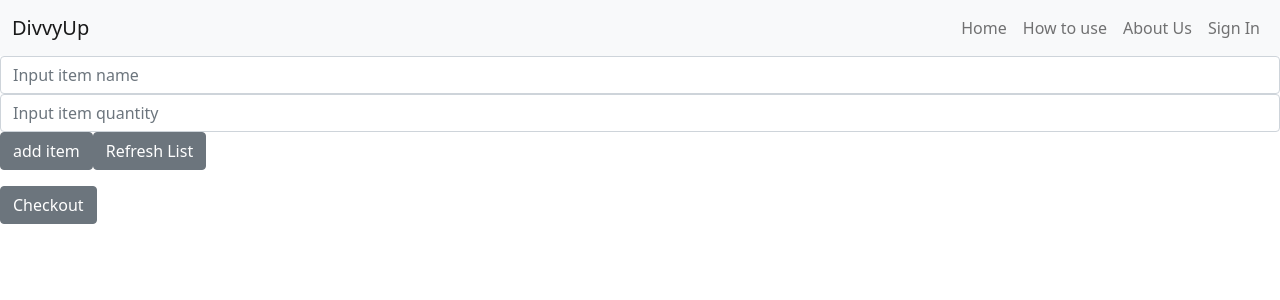
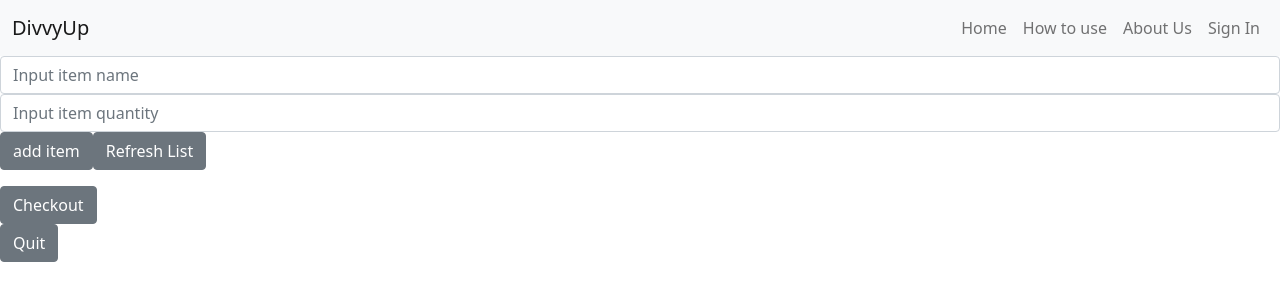
Before and after one commit to JJosan/front-end-for-final, a React (Create React App) app: page /shoppingpage in a window 1280 px wide. Shown: the top 300 px of the page. Built offline with nearby package versions, Linux system fonts and the light colour scheme; no server answers.

Commit message:
broken code

```diff
--- a/src/Components/MainPage/MainPage.js
+++ b/src/Components/MainPage/MainPage.js
@@ -1,12 +1,43 @@
 import React from 'react'
 import './MainPage.css'
 import {Button, Input} from 'reactstrap'
-import { Link } from 'react-router-dom'
+import { useNavigate } from 'react-router-dom'
 
 const apiVersion = "v1"
 
+
 function MainPage() {
+    let navigate = useNavigate();
 
+    // checkUser();
+
+    // async function checkUser() {
+    //     try {
+    //         console.log("function called")
+    //         await fetch(`api/${apiVersion}/trips/userStatus`)
+    //     } catch(error) {
+    //         throw(error)
+    //     }
+    // }
+
+    // function delay(time) {
+    //     return new Promise(resolve => setTimeout(resolve, time));
+    // }
+    // delay(10000);
+    // checkUserStatus()
+
+    // async function checkUserStatus(){
+    //     await fetch(`api/${apiVersion}/trips/userStatus`)
+    //     .then(response => {
+    //         response.json().then((data) => {
+    //             if(data.tripID!=null){
+    //                 navigate("/shoppingpage")
+    //             }
+    //         }).catch((err) => {
+    //             console.log(err)
+    //         })
+    //     })
+    // }
     async function createNewTrip(){
         await fetch(`api/${apiVersion}/trips/add`,{
             method: "POST"
@@ -19,7 +50,9 @@ function MainPage() {
                 console.log(err)
             })
         })
+        navigate("/shoppingpage");
     }
+
 
     async function joinTrip(){
         let tripID = document.getElementById("tripIDInput").value;
@@ -33,21 +66,22 @@ function MainPage() {
             await fetch(`api/${apiVersion}/trips/addUser`, requestOptions)
                 .then(response => response.json())
                 .then(data => console.log(data));
+            navigate("/shoppingpage");
         } catch(error) {
             throw(error)
         }
     }
 
     return (
-        <div className='MainPage_container'>
+        <div className='MainPage_container' onLoad="/api/v1/trips/userstatus">
             <div className='MainPage'>
-                <Link to='shoppingpage'><Button onClick={createNewTrip}>Host New Group</Button></Link>
+                <Button onClick={createNewTrip}>Host New Group</Button>
                 <Input name="tripIDInput" id="tripIDInput" placeholder="Input TripID" />
-                <Link to='/shoppingpage'><Button onClick={joinTrip}>Join Group</Button></Link>
+                <Button onClick={joinTrip}>Join Group</Button>
+                <Button href="/api/v1/trips/userstatus">test</Button>
                 <div id="joinID"></div>
             </div>
             {/* server blows up if the same person makes more than 1 trip */}
-
         </div>
   )
 }
--- a/src/Components/ShoppingPage/ShoppingPage.js
+++ b/src/Components/ShoppingPage/ShoppingPage.js
@@ -1,14 +1,14 @@
 import React from 'react'
 import './ShoppingPage.css'
 import {List, Input, Button} from 'reactstrap'
+import { useNavigate } from 'react-router-dom'
 
 let tripID = null
 const apiVersion="v1"
 
 function ShoppingPage() {
-
   getTripID(showList);
-
+  let navigate = useNavigate();
   return (
     <div className='ShoppingPage'>
 
@@ -21,6 +21,7 @@ function ShoppingPage() {
 
         <Button onClick={showSubtotal}>Checkout</Button>
         <div id="subtotals"></div>
+        <Button onClick={deleteUser}>Quit</Button>
     </div>
   )
 
@@ -135,5 +136,23 @@ async function showSubtotal() {
   }
 }
 
+
+async function deleteUser(){
+  try{
+    const deleteHandler = async (tripID) => {
+      // currently, endpoint only prints out selected item
+      const requestOptions = {
+        method: 'DELETE',
+        headers: { 'Content-Type': 'application/json' }
+      };
+      await fetch(`api/${apiVersion}/trips/delete?tripID=${tripID}`, requestOptions)
+    }
+    deleteHandler(tripID)
+    navigate("/")
+  }catch(error){
+    throw(error)
+  }
+}
+
 }
 export default ShoppingPage;
```
